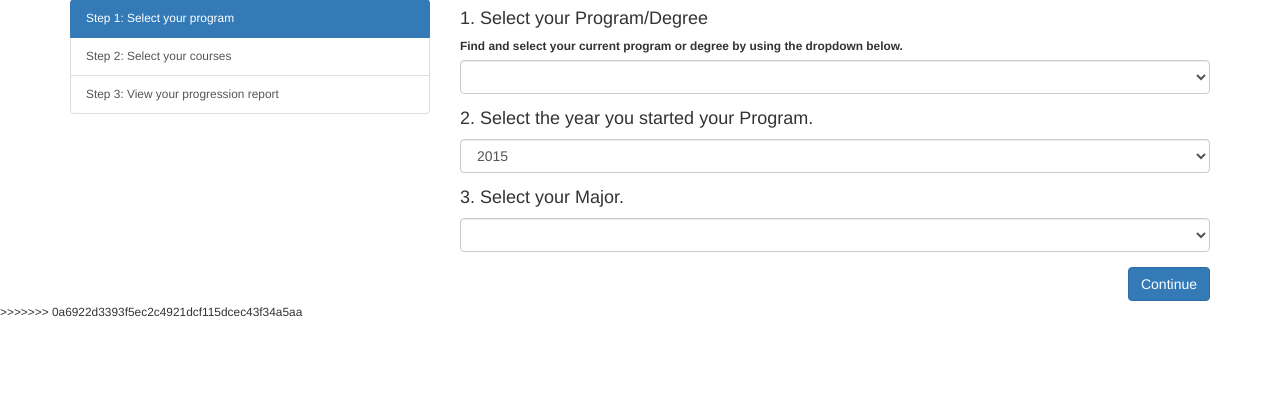
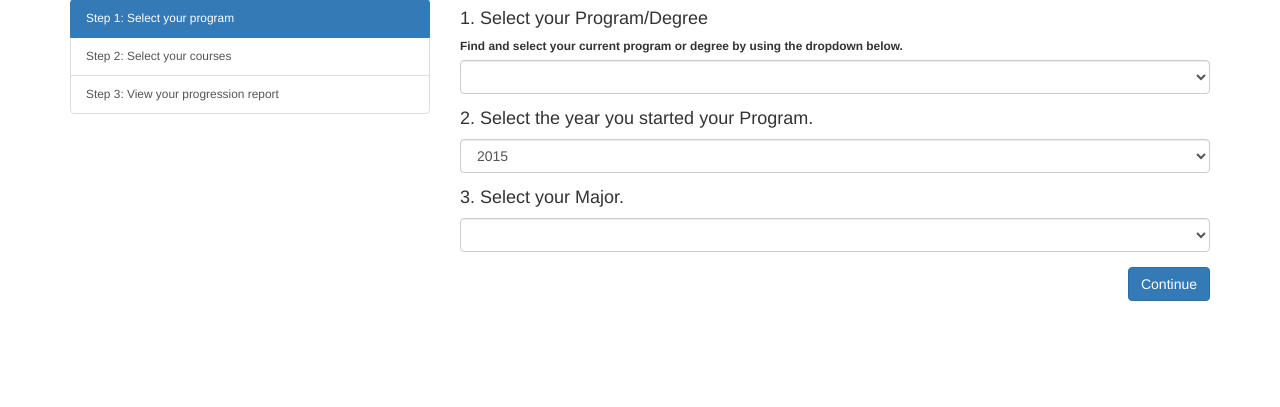
Before and after one commit to Thomas-Zhe-Liu/Progression_Check_Web, a Flask app: page /step1 in a window 1280 px wide. Shown: the part 123-530 px from the top of the page. Run offline with Flask 2, Linux system fonts and the light colour scheme; lists and menus that the app fills with data are empty; some libraries are stand-ins or nearby versions.

Commit message:
Removed error in code/duplicate head

```diff
--- a/app/templates/step1.html
+++ b/app/templates/step1.html
@@ -70,5 +70,4 @@
     </div>
   </div>
 </body>
->>>>>>> 0a6922d3393f5ec2c4921dcf115dcec43f34a5aa
 </html>
```
